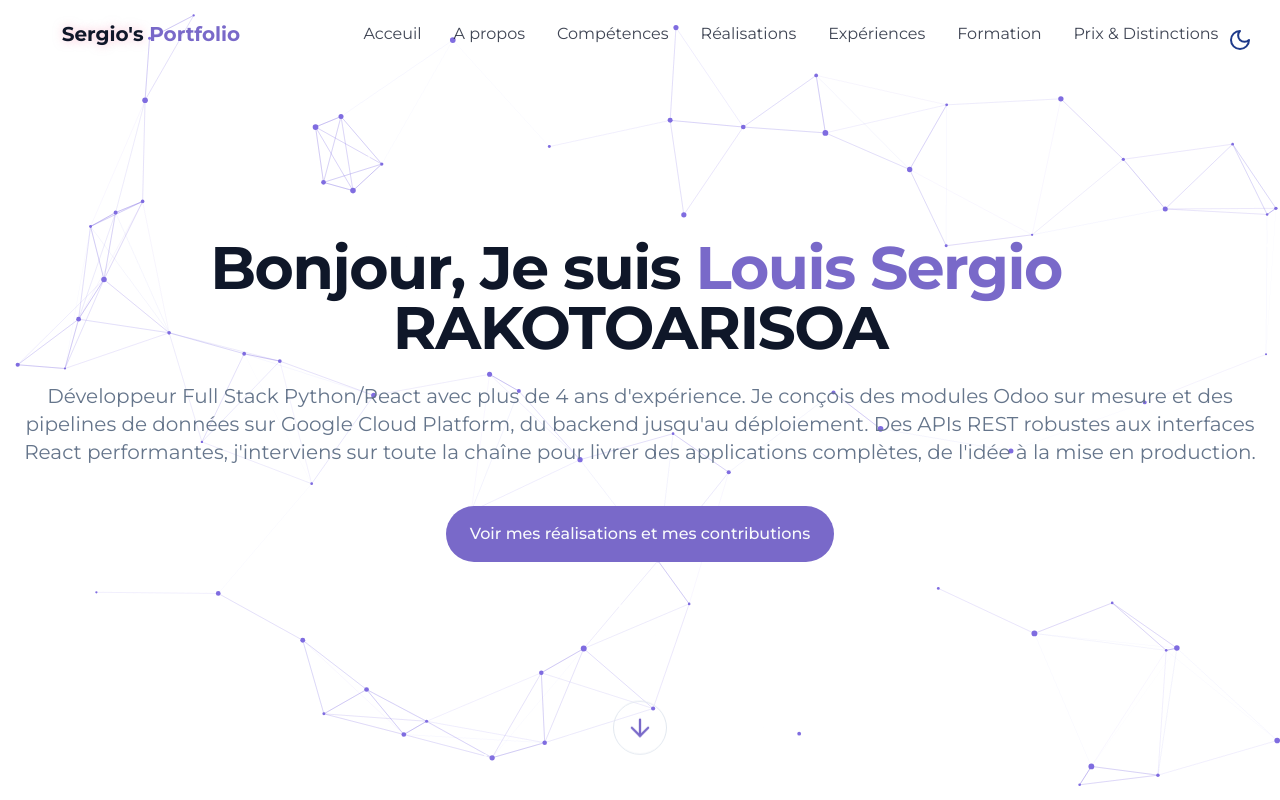
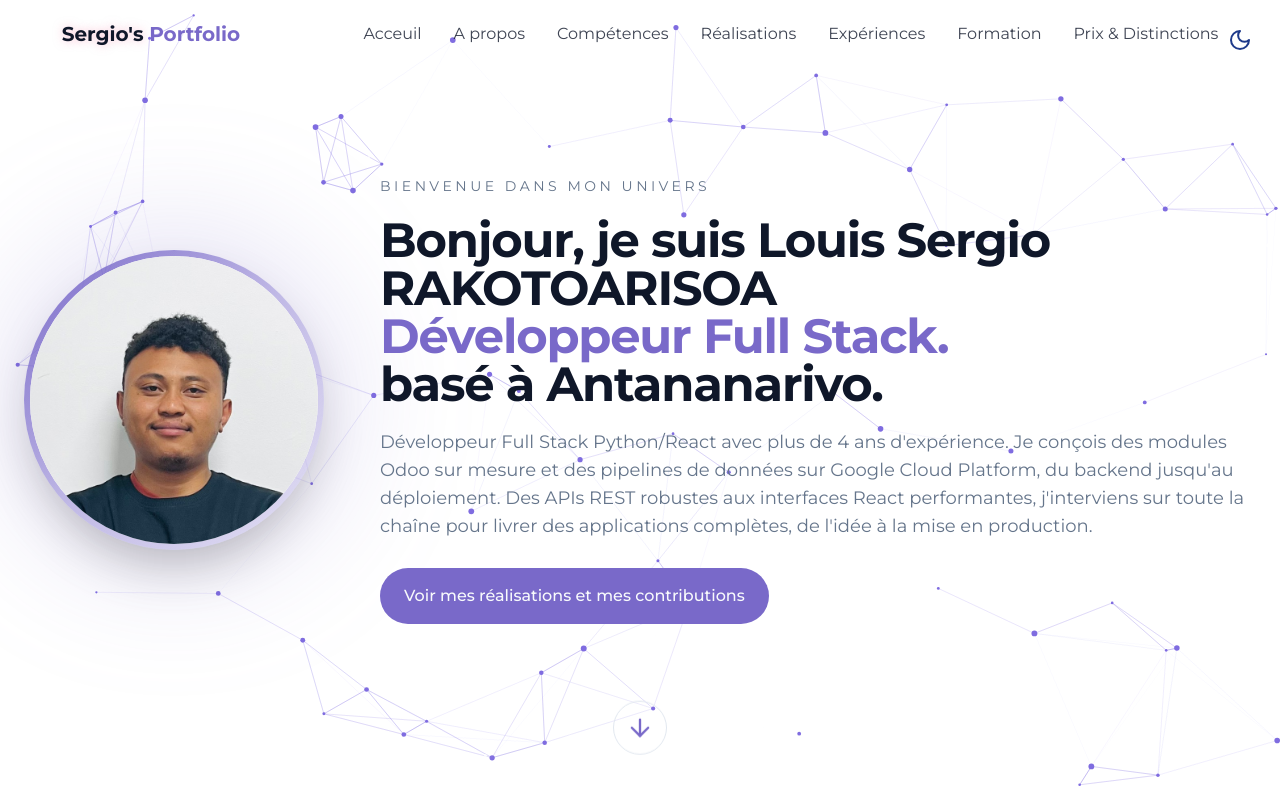
Before and after one commit to SergioDev22/Portfolio, a React (Vite) app: page / in a window 1280 px wide. Shown: the top 800 px of the page. Built offline with nearby package versions, Linux system fonts and the light colour scheme.

Commit message:
[FIX] Fix sections

```diff
--- a/src/components/AboutSection.jsx
+++ b/src/components/AboutSection.jsx
@@ -35,11 +35,11 @@ export const AboutSection = () => {
           <span className="text-primary"> de moi</span>
         </h2>
         <div className="grid grid-cols-1 md:grid-cols-2 gap-12 items-center">
-          <div className="space-y-6 max-md:mx-4">
-            <h3 className="text-2xl font-semibold max-md:ml-3">
+          <div className="space-y-6 text-left max-md:mx-4">
+            <h3 className="text-2xl font-semibold">
               Développeur Full Stack Python / React
             </h3>
-            <p className="text-muted-foreground max-md:ml-3 text-center">
+            <p className="text-muted-foreground text-left">
               Développeur Full Stack Python/React avec plus de 4 ans
               d'expérience professionnelle. Spécialisé dans le développement de
               modules Odoo sur mesure et de pipelines de données sur Google
@@ -49,7 +49,7 @@ export const AboutSection = () => {
               que l'expérience utilisateur.
             </p>
 
-            <div className="flex flex-col sm:flex-row gap-4 pt-4 justify-center">
+            <div className="flex flex-col sm:flex-row gap-4 pt-4 justify-start">
               <a
                 href="https://drive.google.com/file/d/17ypnoopXM_NN58hSUpKuDbvPobtCIqMC/view?usp=sharing"
                 target="_blank"
--- a/src/components/HeroSection.jsx
+++ b/src/components/HeroSection.jsx
@@ -4,31 +4,55 @@ export const HeroSection = () => {
   return (
     <section
       id="hero"
-      className="relative min-h-screen flex flex-col items-center justify-center px-4 sm:px-6"
+      className="relative min-h-screen flex flex-col items-center justify-center px-4 sm:px-6 py-24"
     >
-      <div className="container max-w-4xl mx-auto text-center z-10">
-        <div className="space-y-6">
-          <h1 className="text-4xl md:text-6xl font-bold tracking-tight max-sm:text-2xl">
-            <span className="opacity-0 animate-fade-in">Bonjour, Je suis</span>
-            <span className="!text-primary opacity-0 animate-fade-in-delay-1">
-              {" "}
-              Louis Sergio
+      <div className="container max-w-5xl mx-auto z-10">
+        <div className="grid grid-cols-1 md:grid-cols-[auto_1fr] gap-10 md:gap-14 items-center">
+          {/* Photo de profil */}
+          <div className="flex justify-center opacity-0 animate-fade-in">
+            <div className="relative">
+              <div
+                aria-hidden="true"
+                className="absolute -inset-5 rounded-full bg-primary/20 blur-3xl"
+              />
+              <div className="relative rounded-full p-[6px] bg-gradient-to-br from-primary via-primary/40 to-primary/10 shadow-2xl">
+                <img
+                  src="/profile.jpeg"
+                  alt="Louis Sergio RAKOTOARISOA"
+                  className="w-44 h-44 sm:w-56 sm:h-56 md:w-72 md:h-72 rounded-full object-cover object-[center_16%] bg-card"
+                />
+              </div>
+            </div>
+          </div>
+
+          {/* Texte de présentation */}
+          <div className="text-center md:text-left space-y-5">
+            <p className="text-xs sm:text-sm uppercase tracking-[0.25em] text-muted-foreground opacity-0 animate-fade-in">
+              Bienvenue dans mon univers
+            </p>
+
+            <h1 className="text-3xl sm:text-4xl md:text-5xl font-bold tracking-tight leading-[1.15]">
+              <span className="block opacity-0 animate-fade-in-delay-1">
+                Bonjour, je suis Louis Sergio RAKOTOARISOA
               </span>
-            <span className="ml-2 opacity-0 animate-fade-in-delay-2">
-              {" "}
-              RAKOTOARISOA
+              <span className="block !text-primary opacity-0 animate-fade-in-delay-2">
+                Développeur Full Stack.
+              </span>
+              <span className="block opacity-0 animate-fade-in-delay-3">
+                basé à Antananarivo.
               </span>
             </h1>
 
-          <p className="text-lg md:text-xl max-sm:text-sm text-muted-foreground max-2xl mx-auto opacity-0 animate-fade-in-delay-3">
+            <p className="text-base md:text-lg max-sm:text-sm text-muted-foreground opacity-0 animate-fade-in-delay-3">
               Développeur Full Stack Python/React avec plus de 4 ans
               d'expérience. Je conçois des modules Odoo sur mesure et des
-            pipelines de données sur Google Cloud Platform, du backend jusqu'au
-            déploiement. Des APIs REST robustes aux interfaces React
+              pipelines de données sur Google Cloud Platform, du backend
+              jusqu'au déploiement. Des APIs REST robustes aux interfaces React
               performantes, j'interviens sur toute la chaîne pour livrer des
               applications complètes, de l'idée à la mise en production.
             </p>
-          <div className="pt-4 opacity-0 animate-fade-in-delay-4">
+
+            <div className="pt-2 opacity-0 animate-fade-in-delay-4">
               <a
                 href="#projects"
                 className="inline-block cosmic-button text-sm sm:text-base px-4 py-3 sm:px-6 sm:py-4"
@@ -38,6 +62,7 @@ export const HeroSection = () => {
             </div>
           </div>
         </div>
+      </div>
       <div className="absolute bottom-8  left[47%] transform -translate-x-1/2 flex-col items-center animate-bounce rounded-full border p-3">
         <ArrowDown className="h-7 w-7 text-primary max-md:w-4 max-md:h-4" />
       </div>
```
Also changed, not shown: public/profile.jpeg (added). Lines whose indentation alone changed are shown as unchanged.
